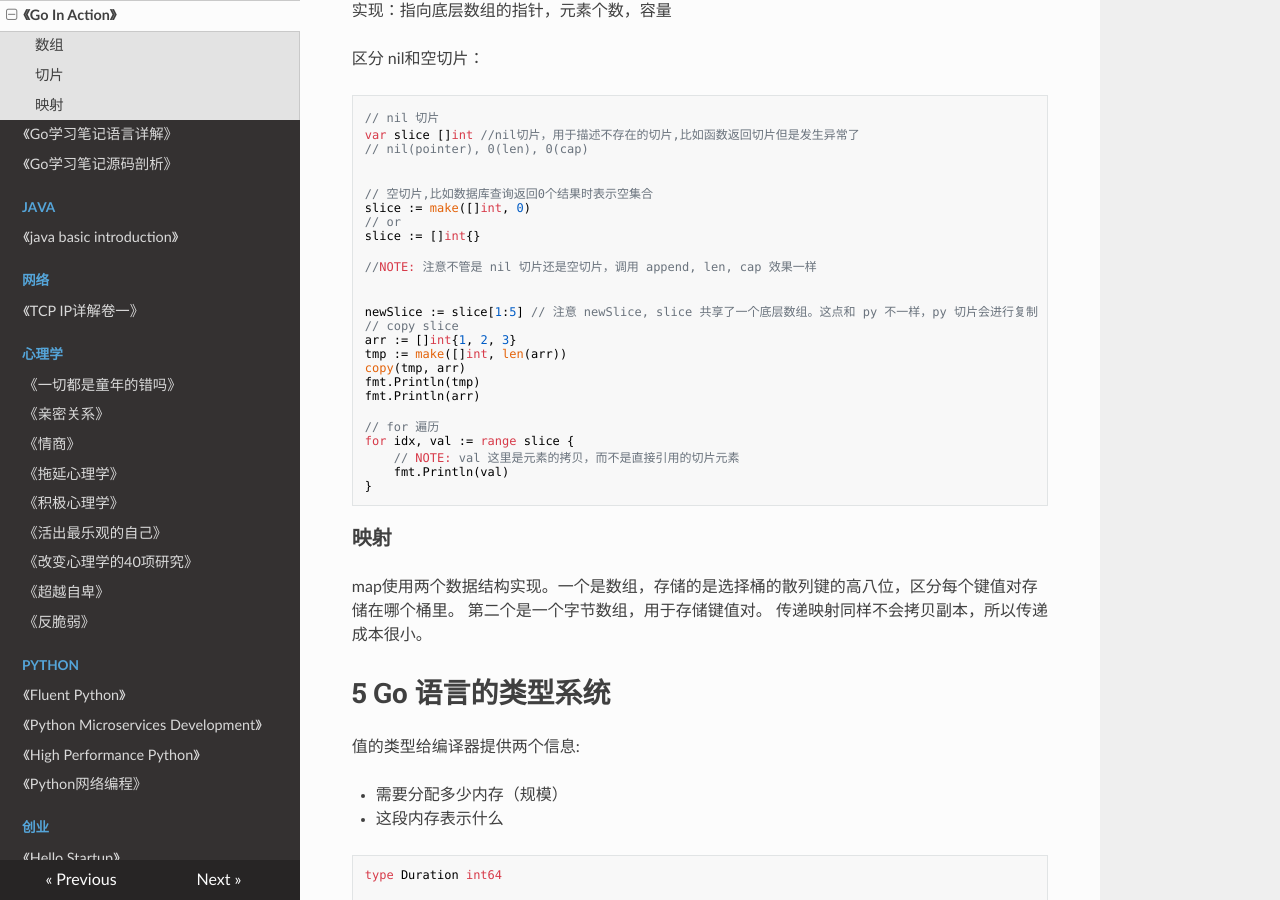
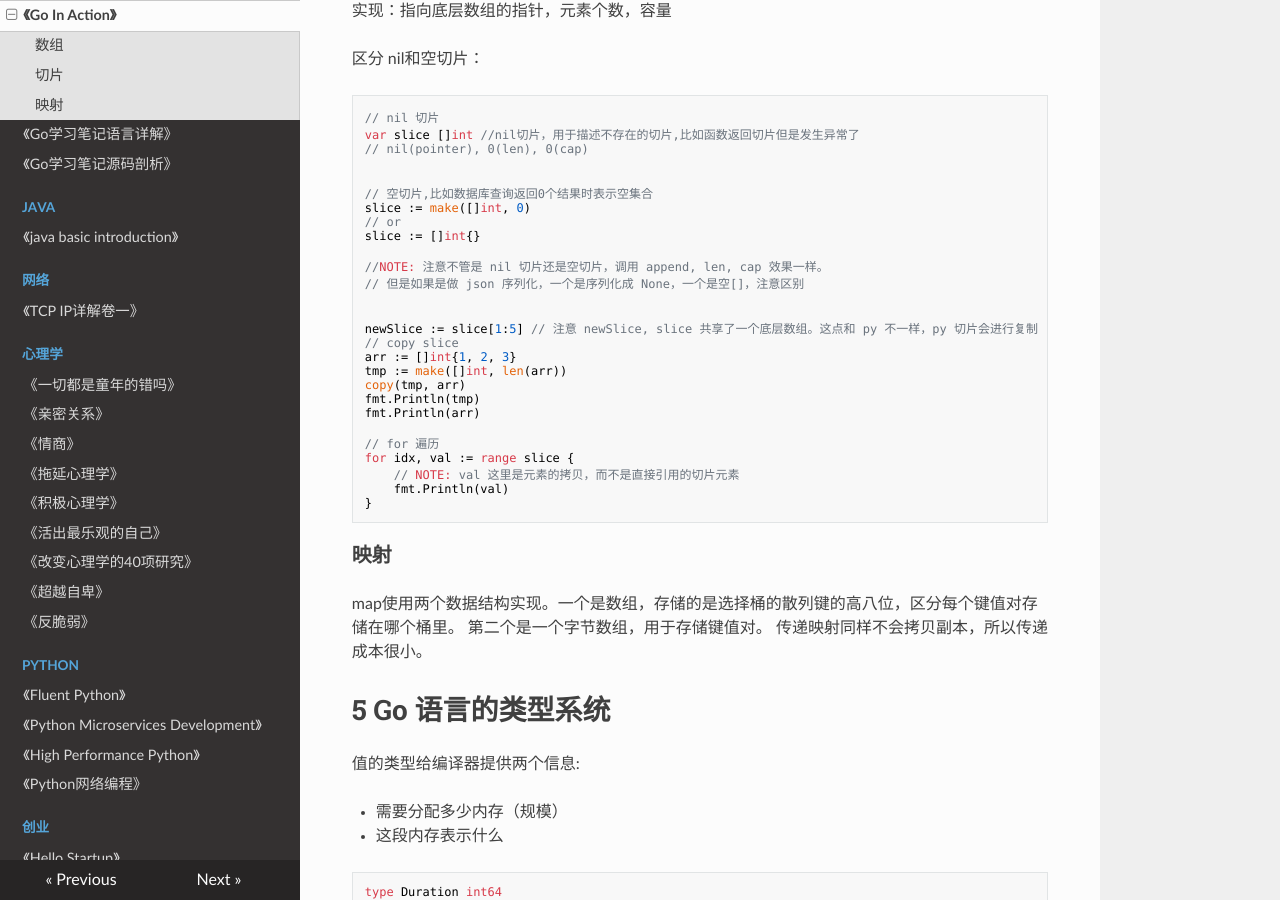
Before and after one commit to PegasusWang/booknotes, an MkDocs documentation site: the page built from docs/golang/go_in_action(go语言实战).md, in a window 1280 px wide and 900 px high, scrolled down 393 px. Built offline with MkDocs 1.6.1, drawn with Linux system fonts in a browser that asks for light colours; nearby versions of some CDN libraries; old or Windows-style settings are respelled for this version of MkDocs.

Commit message:
empty slice vs nil slice

```diff
--- a/docs/golang/go_in_action(go语言实战).md
+++ b/docs/golang/go_in_action(go语言实战).md
@@ -24,7 +24,8 @@ slice := make([]int, 0)
 // or
 slice := []int{}
 
-//NOTE: 注意不管是 nil 切片还是空切片，调用 append, len, cap 效果一样
+//NOTE: 注意不管是 nil 切片还是空切片，调用 append, len, cap 效果一样。
+// 但是如果是做 json 序列化，一个是序列化成 None，一个是空[]，注意区别
 
 
 newSlice := slice[1:5] // 注意 newSlice, slice 共享了一个底层数组。这点和 py 不一样，py 切片会进行复制
```
